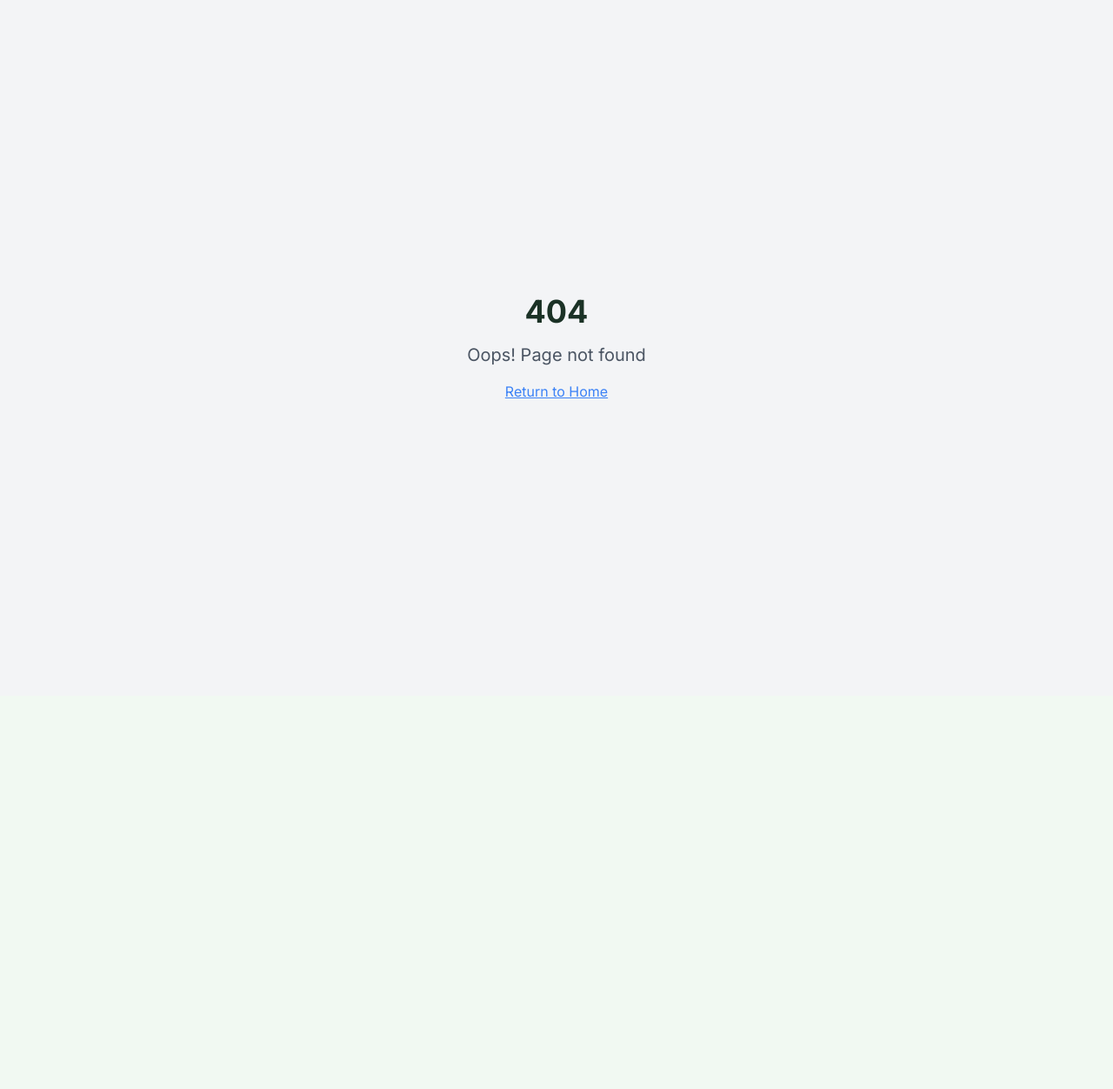
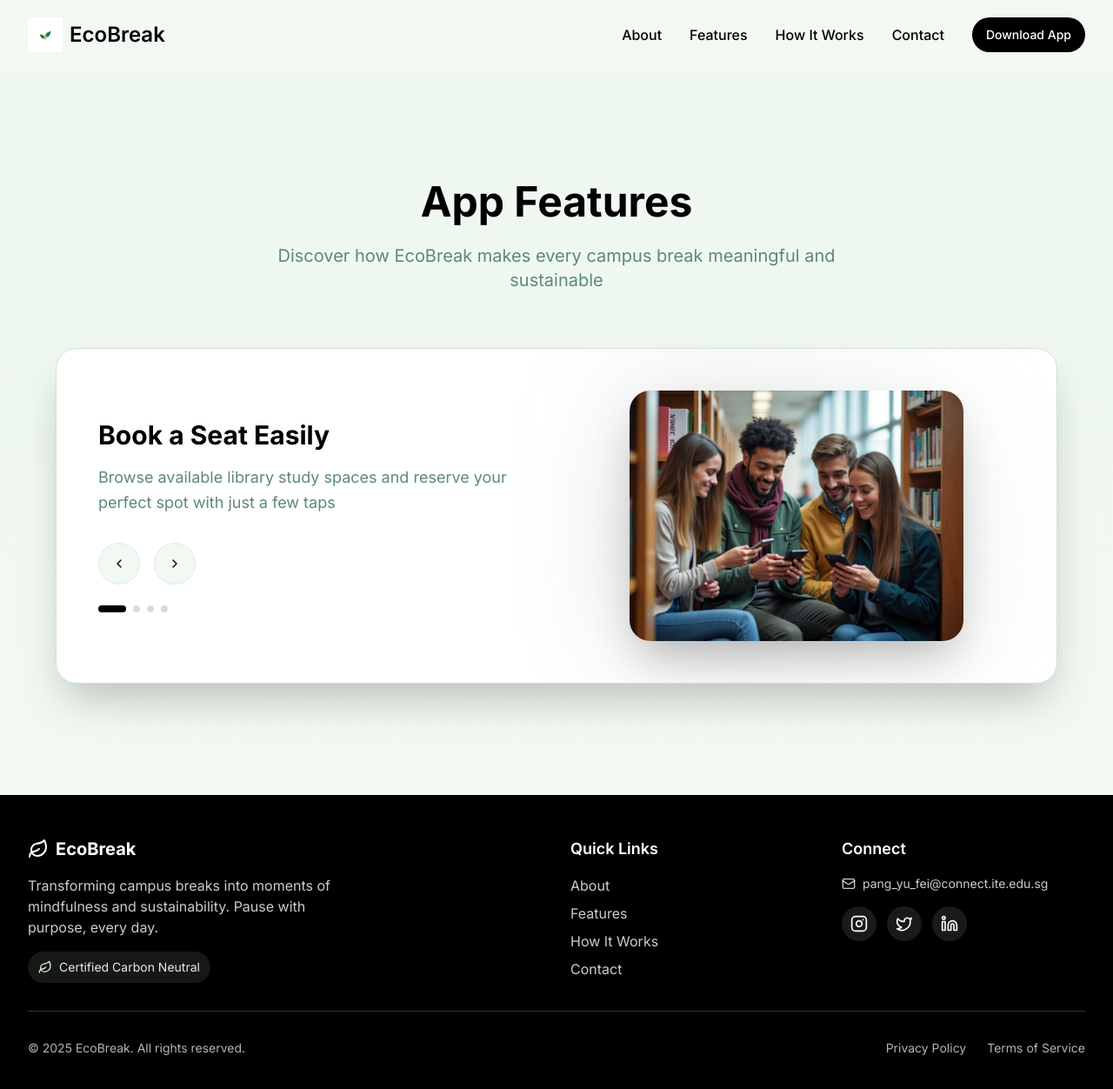
Before and after one commit to Casualty97/eco-break, a React (Vite) app: page /features in a window 1280 px wide. Before the commit this address had no page. Shown: the top 1252 px of the page at 87% size. Before the commit the page ends 800 px from the top, so only its background shows below. Built offline with nearby package versions, Linux system fonts and the light colour scheme; the HTML template or start-up script is replaced by a standard one.

Commit message:
Update homepage routing and styling
- Change dark green font to black
- Convert navbar to multi-page routing with React Router
- Update contact section email to pang_yu_fei@connect.ite.edu.sg

```diff
--- a/src/App.tsx
+++ b/src/App.tsx
@@ -4,6 +4,10 @@ import { TooltipProvider } from "@/components/ui/tooltip";
 import { QueryClient, QueryClientProvider } from "@tanstack/react-query";
 import { BrowserRouter, Routes, Route } from "react-router-dom";
 import Index from "./pages/Index";
+import About from "./pages/About";
+import Features from "./pages/Features";
+import HowItWorks from "./pages/HowItWorks";
+import Contact from "./pages/Contact";
 import NotFound from "./pages/NotFound";
 
 const queryClient = new QueryClient();
@@ -16,6 +20,10 @@ const App = () => (
       <BrowserRouter>
         <Routes>
           <Route path="/" element={<Index />} />
+          <Route path="/about" element={<About />} />
+          <Route path="/features" element={<Features />} />
+          <Route path="/how-it-works" element={<HowItWorks />} />
+          <Route path="/contact" element={<Contact />} />
           {/* ADD ALL CUSTOM ROUTES ABOVE THE CATCH-ALL "*" ROUTE */}
           <Route path="*" element={<NotFound />} />
         </Routes>
--- a/src/components/Footer.tsx
+++ b/src/components/Footer.tsx
@@ -1,4 +1,5 @@
 import { Leaf, Mail, Instagram, Twitter, Linkedin } from "lucide-react";
+import { Link } from "react-router-dom";
 
 const Footer = () => {
   const currentYear = new Date().getFullYear();
@@ -26,24 +27,24 @@ const Footer = () => {
             <h3 className="font-semibold text-lg mb-4">Quick Links</h3>
             <ul className="space-y-2">
               <li>
-                <a href="#about" className="text-primary-foreground/80 hover:text-primary-foreground transition-colors">
+                <Link to="/about" className="text-primary-foreground/80 hover:text-primary-foreground transition-colors">
                   About
-                </a>
+                </Link>
               </li>
               <li>
-                <a href="#features" className="text-primary-foreground/80 hover:text-primary-foreground transition-colors">
+                <Link to="/features" className="text-primary-foreground/80 hover:text-primary-foreground transition-colors">
                   Features
-                </a>
+                </Link>
               </li>
               <li>
-                <a href="#impact" className="text-primary-foreground/80 hover:text-primary-foreground transition-colors">
-                  Impact
-                </a>
+                <Link to="/how-it-works" className="text-primary-foreground/80 hover:text-primary-foreground transition-colors">
+                  How It Works
+                </Link>
               </li>
               <li>
-                <a href="#contact" className="text-primary-foreground/80 hover:text-primary-foreground transition-colors">
+                <Link to="/contact" className="text-primary-foreground/80 hover:text-primary-foreground transition-colors">
                   Contact
-                </a>
+                </Link>
               </li>
             </ul>
           </div>
@@ -53,7 +54,7 @@ const Footer = () => {
             <ul className="space-y-2 mb-4">
               <li className="flex items-center gap-2 text-primary-foreground/80">
                 <Mail className="w-4 h-4" />
-                <span className="text-sm">hello@ecobreak.com</span>
+                <span className="text-sm">pang_yu_fei@connect.ite.edu.sg</span>
               </li>
             </ul>
             <div className="flex gap-3">
--- a/src/components/Navigation.tsx
+++ b/src/components/Navigation.tsx
@@ -1,5 +1,6 @@
 import { useState, useEffect } from "react";
 import { Menu, X, Leaf } from "lucide-react";
+import { Link, useLocation } from "react-router-dom";
 import { Button } from "@/components/ui/button";
 import logoImage from "@/assets/ecobreak-logo.png";
 
@@ -15,22 +16,14 @@ const Navigation = () => {
     return () => window.removeEventListener("scroll", handleScroll);
   }, []);
 
+  const location = useLocation();
+
   const navLinks = [
-    { href: "#about", label: "About" },
-    { href: "#features", label: "Features" },
-    { href: "#how-it-works", label: "How It Works" },
-    { href: "#impact", label: "Impact" },
-    { href: "#contact", label: "Contact" },
+    { to: "/about", label: "About" },
+    { to: "/features", label: "Features" },
+    { to: "/how-it-works", label: "How It Works" },
+    { to: "/contact", label: "Contact" },
   ];
-
-  const scrollToSection = (e: React.MouseEvent<HTMLAnchorElement>, href: string) => {
-    e.preventDefault();
-    const element = document.querySelector(href);
-    if (element) {
-      element.scrollIntoView({ behavior: "smooth" });
-      setIsMobileMenuOpen(false);
-    }
-  };
 
   return (
     <nav
@@ -40,22 +33,23 @@ const Navigation = () => {
     >
       <div className="container mx-auto px-4 sm:px-6 lg:px-8">
         <div className="flex items-center justify-between h-16 md:h-20">
-          <a href="#" className="flex items-center gap-2 group" onClick={(e) => scrollToSection(e, "#")}>
+          <Link to="/" className="flex items-center gap-2 group">
             <img src={logoImage} alt="EcoBreak Logo" className="w-8 h-8 md:w-10 md:h-10 transition-transform group-hover:scale-110" />
             <span className="text-xl md:text-2xl font-semibold text-primary">EcoBreak</span>
-          </a>
+          </Link>
 
           {/* Desktop Navigation */}
           <div className="hidden md:flex items-center gap-8">
             {navLinks.map((link) => (
-              <a
-                key={link.href}
-                href={link.href}
-                onClick={(e) => scrollToSection(e, link.href)}
-                className="text-foreground hover:text-primary transition-colors font-medium"
+              <Link
+                key={link.to}
+                to={link.to}
+                className={`text-foreground hover:text-primary transition-colors font-medium ${
+                  location.pathname === link.to ? "text-primary" : ""
+                }`}
               >
                 {link.label}
-              </a>
+              </Link>
             ))}
             <Button variant="default" size="default" className="rounded-full">
               Download App
@@ -76,14 +70,16 @@ const Navigation = () => {
         {isMobileMenuOpen && (
           <div className="md:hidden bg-card border-t border-border py-4 animate-fade-in-up">
             {navLinks.map((link) => (
-              <a
-                key={link.href}
-                href={link.href}
-                onClick={(e) => scrollToSection(e, link.href)}
-                className="block py-3 text-foreground hover:text-primary hover:bg-secondary/50 px-4 rounded-lg transition-all"
+              <Link
+                key={link.to}
+                to={link.to}
+                onClick={() => setIsMobileMenuOpen(false)}
+                className={`block py-3 text-foreground hover:text-primary hover:bg-secondary/50 px-4 rounded-lg transition-all ${
+                  location.pathname === link.to ? "text-primary bg-secondary/30" : ""
+                }`}
               >
                 {link.label}
-              </a>
+              </Link>
             ))}
             <div className="px-4 pt-2">
               <Button variant="default" size="default" className="w-full rounded-full">
--- a/src/index.css
+++ b/src/index.css
@@ -9,16 +9,16 @@ All colors MUST be HSL.
 @layer base {
   :root {
     --background: 130 40% 96%;
-    --foreground: 150 30% 15%;
+    --foreground: 0 0% 0%;
 
     --card: 0 0% 100%;
-    --card-foreground: 150 30% 15%;
+    --card-foreground: 0 0% 0%;
 
     --popover: 0 0% 100%;
-    --popover-foreground: 150 30% 15%;
+    --popover-foreground: 0 0% 0%;
 
-    --primary: 150 50% 20%;
-    --primary-foreground: 130 40% 98%;
+    --primary: 0 0% 0%;
+    --primary-foreground: 0 0% 100%;
 
     --secondary: 130 35% 88%;
     --secondary-foreground: 150 40% 25%;
--- /dev/null
+++ b/src/pages/About.tsx
@@ -0,0 +1,17 @@
+import Navigation from "@/components/Navigation";
+import AboutSection from "@/components/AboutSection";
+import Footer from "@/components/Footer";
+
+const About = () => {
+  return (
+    <div className="min-h-screen">
+      <Navigation />
+      <main className="pt-16 md:pt-20">
+        <AboutSection />
+      </main>
+      <Footer />
+    </div>
+  );
+};
+
+export default About;
--- /dev/null
+++ b/src/pages/Contact.tsx
@@ -0,0 +1,17 @@
+import Navigation from "@/components/Navigation";
+import ContactSection from "@/components/ContactSection";
+import Footer from "@/components/Footer";
+
+const Contact = () => {
+  return (
+    <div className="min-h-screen">
+      <Navigation />
+      <main className="pt-16 md:pt-20">
+        <ContactSection />
+      </main>
+      <Footer />
+    </div>
+  );
+};
+
+export default Contact;
--- /dev/null
+++ b/src/pages/Features.tsx
@@ -0,0 +1,17 @@
+import Navigation from "@/components/Navigation";
+import FeaturesSection from "@/components/FeaturesSection";
+import Footer from "@/components/Footer";
+
+const Features = () => {
+  return (
+    <div className="min-h-screen">
+      <Navigation />
+      <main className="pt-16 md:pt-20">
+        <FeaturesSection />
+      </main>
+      <Footer />
+    </div>
+  );
+};
+
+export default Features;
--- /dev/null
+++ b/src/pages/HowItWorks.tsx
@@ -0,0 +1,19 @@
+import Navigation from "@/components/Navigation";
+import HowItWorksSection from "@/components/HowItWorksSection";
+import GallerySection from "@/components/GallerySection";
+import Footer from "@/components/Footer";
+
+const HowItWorks = () => {
+  return (
+    <div className="min-h-screen">
+      <Navigation />
+      <main className="pt-16 md:pt-20">
+        <HowItWorksSection />
+        <GallerySection />
+      </main>
+      <Footer />
+    </div>
+  );
+};
+
+export default HowItWorks;
```
